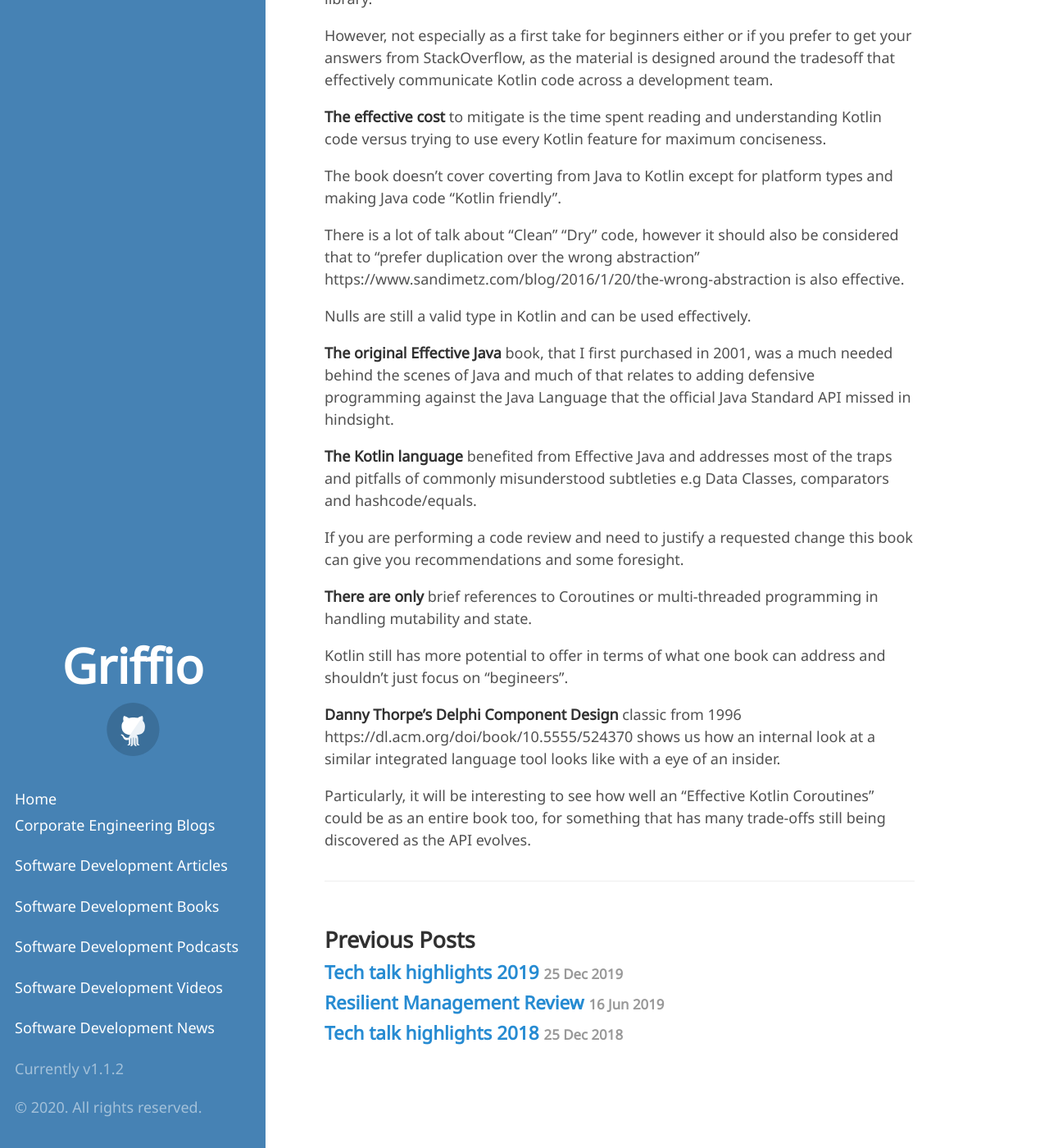
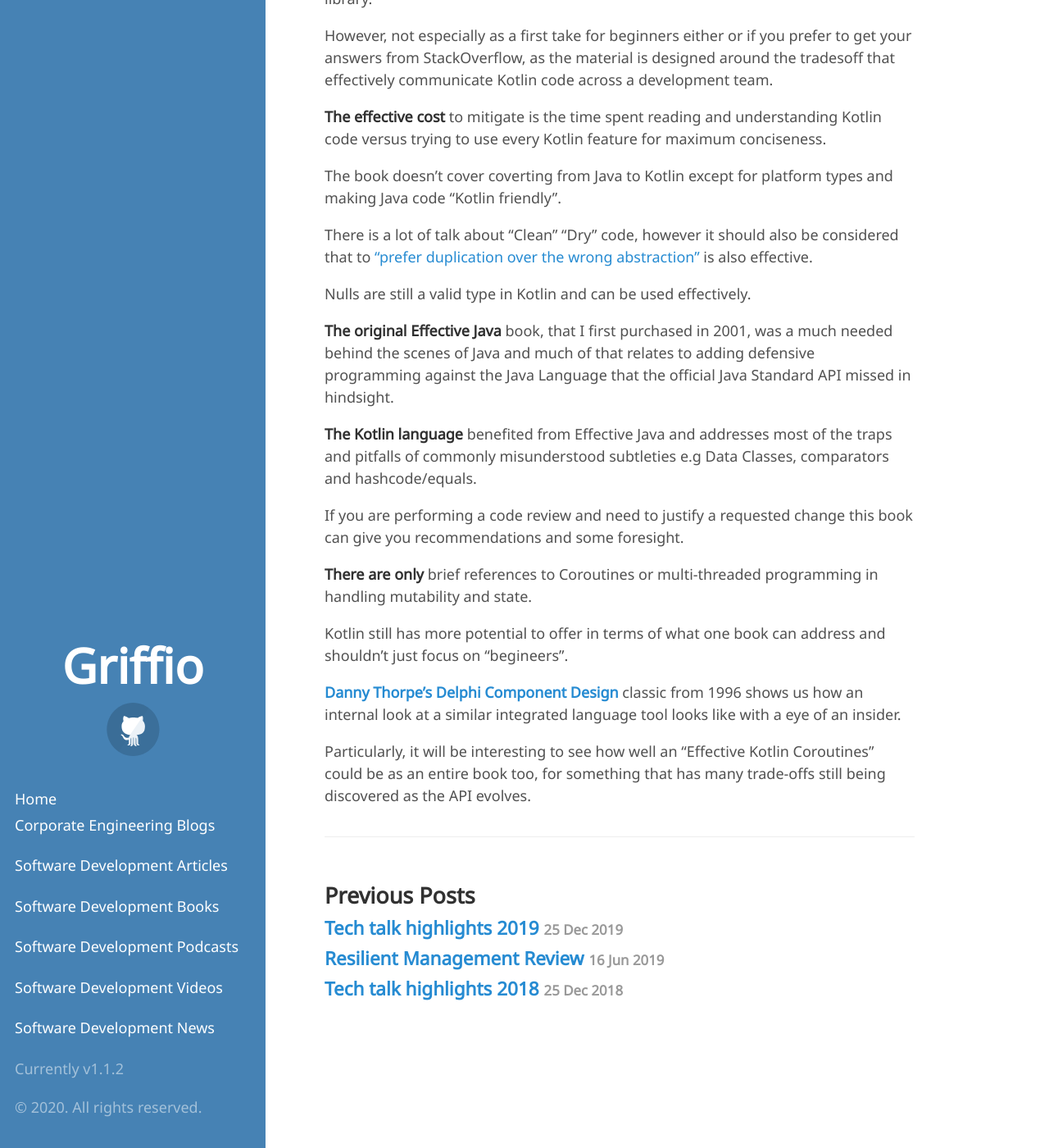
Before and after one commit to griffio/griffio.github.io, a Jekyll site: the page built from _posts/2020-01-10-Effective-Kotlin-Review.md, in a window 1280 px wide and 1400 px high, scrolled down 1320 px. Shown: the whole window at 82% size. Built offline with Jekyll 4.4.1, drawn with Linux system fonts in a browser that asks for light colours; some web fonts are replaced.

Commit message:
Update 2020-01-10-Effective-Kotlin-Review.md

```diff
--- a/_posts/2020-01-10-Effective-Kotlin-Review.md
+++ b/_posts/2020-01-10-Effective-Kotlin-Review.md
@@ -38,7 +38,7 @@
 
 The book doesn't cover coverting from Java to Kotlin except for platform types and making Java code "Kotlin friendly".
 
-There is a lot of talk about "Clean" "Dry" code, however it should also be considered that to "prefer duplication over the wrong abstraction" https://www.sandimetz.com/blog/2016/1/20/the-wrong-abstraction is also effective.
+There is a lot of talk about "Clean" "Dry" code, however it should also be considered that to ["prefer duplication over the wrong abstraction"](https://www.sandimetz.com/blog/2016/1/20/the-wrong-abstraction) is also effective.
 
 Nulls are still a valid type in Kotlin and can be used effectively.
 
@@ -52,7 +52,7 @@
 
 Kotlin still has more potential to offer in terms of what one book can address and shouldn't just focus on "begineers".
 
-**Danny Thorpe's Delphi Component Design** classic from 1996 https://dl.acm.org/doi/book/10.5555/524370 shows us how an
+**[Danny Thorpe's Delphi Component Design](https://dl.acm.org/doi/book/10.5555/524370)** classic from 1996  shows us how an
 internal look at a similar integrated language tool looks like with a eye of an insider.
 
 Particularly, it will be interesting to see how well an "Effective Kotlin Coroutines" could be as an entire book too, for something that has many trade-offs still being discovered as the API evolves.
```
